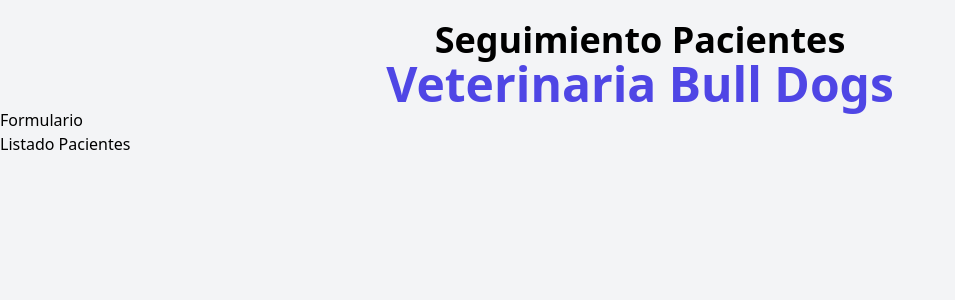
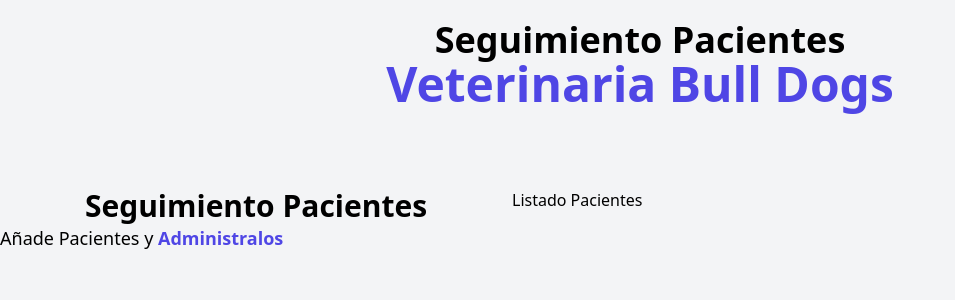
Before and after one commit to Gabipretel/clinic-animals-bull-dogs, a React (Vite) app: page / in a window 1280 px wide. Shown: the top 300 px of the page, without its empty margins (0-955 px from the left). Built offline with nearby package versions, Linux system fonts and the light colour scheme.

Commit message:
clinic-animals-v1.1

```diff
--- a/src/App.jsx
+++ b/src/App.jsx
@@ -4,10 +4,13 @@
 import ListadoPaciente from "./components/ListadoPaciente.jsx";
 function App() {
   return (
-    <div className="container mx-auto mt-5">
+    <div className='container mx-auto mt-5'>
     <Header/>
+    <div className='mt-20 md:flex '>
     <Formulario/>
     <ListadoPaciente/>
+    </div>
+
     </div>
   )
 }
--- a/src/components/Formulario.jsx
+++ b/src/components/Formulario.jsx
@@ -2,8 +2,11 @@
 
 function Formulario() {
   return (
-    <div>
-        <h2>Formulario</h2>
+    <div className='md:w-1/2 lg:w-2/5'>
+        <h2 className='font-black text-3xl text-center'>Seguimiento Pacientes</h2>
+        <p className='text-lg'>Añade Pacientes y {''}
+        <span className='text-indigo-600 font-bold '> Administralos</span>
+        </p>
     </div>
   )
 }
--- a/src/components/ListadoPaciente.jsx
+++ b/src/components/ListadoPaciente.jsx
@@ -2,7 +2,7 @@
 
 function ListadoPaciente() {
   return (
-    <div>
+    <div className='w-1/2 lg:w-3/5'>
       <h2>Listado Pacientes </h2>
     </div>
   )
```
